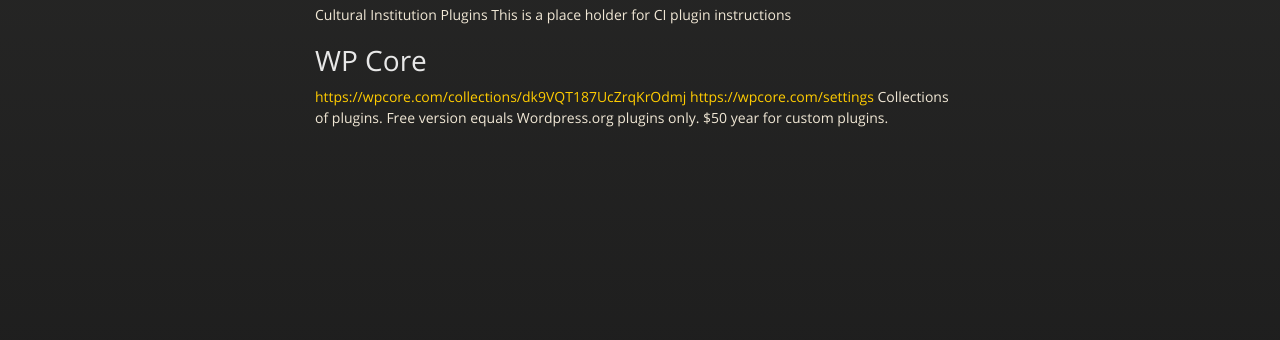
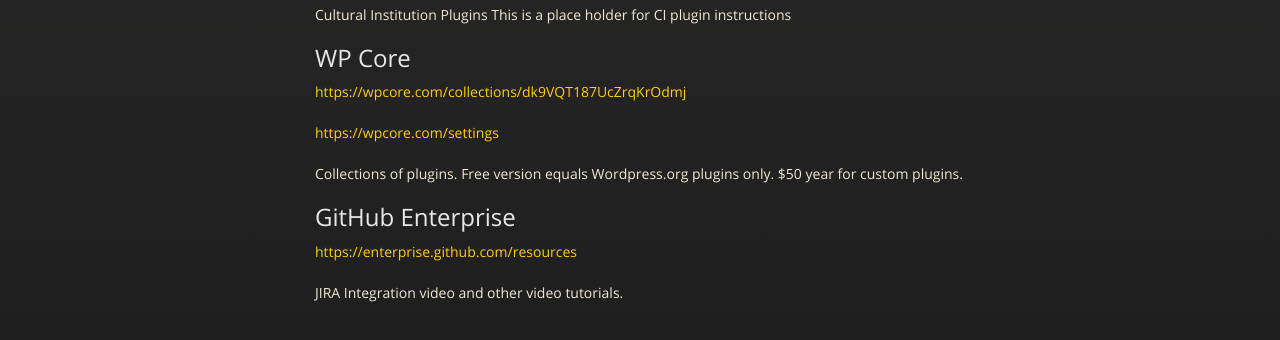
Before and after one commit to andgar26/ci-plugins, a plain HTML site: page index.html in a window 1280 px wide. Shown: the part 308-648 px from the top of the page. Drawn offline with nearby package versions, Linux system fonts and the light colour scheme.

```diff
--- a/index.html
+++ b/index.html
@@ -44,12 +44,21 @@
 <p>Cultural Institution Plugins
 This is a place holder for CI plugin instructions</p>
 
-<h1>
-<a id="wp-core" class="anchor" href="#wp-core" aria-hidden="true"><span class="octicon octicon-link"></span></a>WP Core</h1>
+<h2>
+<a id="wp-core" class="anchor" href="#wp-core" aria-hidden="true"><span class="octicon octicon-link"></span></a>WP Core</h2>
 
-<p><a href="https://wpcore.com/collections/dk9VQT187UcZrqKrOdmj">https://wpcore.com/collections/dk9VQT187UcZrqKrOdmj</a>
-<a href="https://wpcore.com/settings">https://wpcore.com/settings</a>
-Collections of plugins. Free version equals Wordpress.org plugins only. $50 year for custom plugins. </p>
+<p><a href="https://wpcore.com/collections/dk9VQT187UcZrqKrOdmj">https://wpcore.com/collections/dk9VQT187UcZrqKrOdmj</a></p>
+
+<p><a href="https://wpcore.com/settings">https://wpcore.com/settings</a></p>
+
+<p>Collections of plugins. Free version equals Wordpress.org plugins only. $50 year for custom plugins. </p>
+
+<h2>
+<a id="github-enterprise" class="anchor" href="#github-enterprise" aria-hidden="true"><span class="octicon octicon-link"></span></a>GitHub Enterprise</h2>
+
+<p><a href="https://enterprise.github.com/resources">https://enterprise.github.com/resources</a></p>
+
+<p>JIRA Integration video and other video tutorials.</p>
       </section>
 
     </div>
--- a/params.json
+++ b/params.json
@@ -1 +1 @@
-{"name":"Ci-plugins","tagline":"Cultural Institution Plugins","body":"# ci-plugins\r\nCultural Institution Plugins\r\nThis is a place holder for CI plugin instructions\r\n\r\n# WP Core \r\nhttps://wpcore.com/collections/dk9VQT187UcZrqKrOdmj\r\nhttps://wpcore.com/settings\r\nCollections of plugins. Free version equals Wordpress.org plugins only. $50 year for custom plugins. ","google":"","note":"Don't delete this file! It's used internally to help with page regeneration."}
+{"name":"Ci-plugins","tagline":"Cultural Institution Plugins","body":"# ci-plugins\r\nCultural Institution Plugins\r\nThis is a place holder for CI plugin instructions\r\n\r\n## WP Core \r\nhttps://wpcore.com/collections/dk9VQT187UcZrqKrOdmj\r\n\r\nhttps://wpcore.com/settings\r\n\r\nCollections of plugins. Free version equals Wordpress.org plugins only. $50 year for custom plugins. \r\n\r\n## GitHub Enterprise\r\nhttps://enterprise.github.com/resources\r\n\r\nJIRA Integration video and other video tutorials.\r\n","google":"","note":"Don't delete this file! It's used internally to help with page regeneration."}
```
